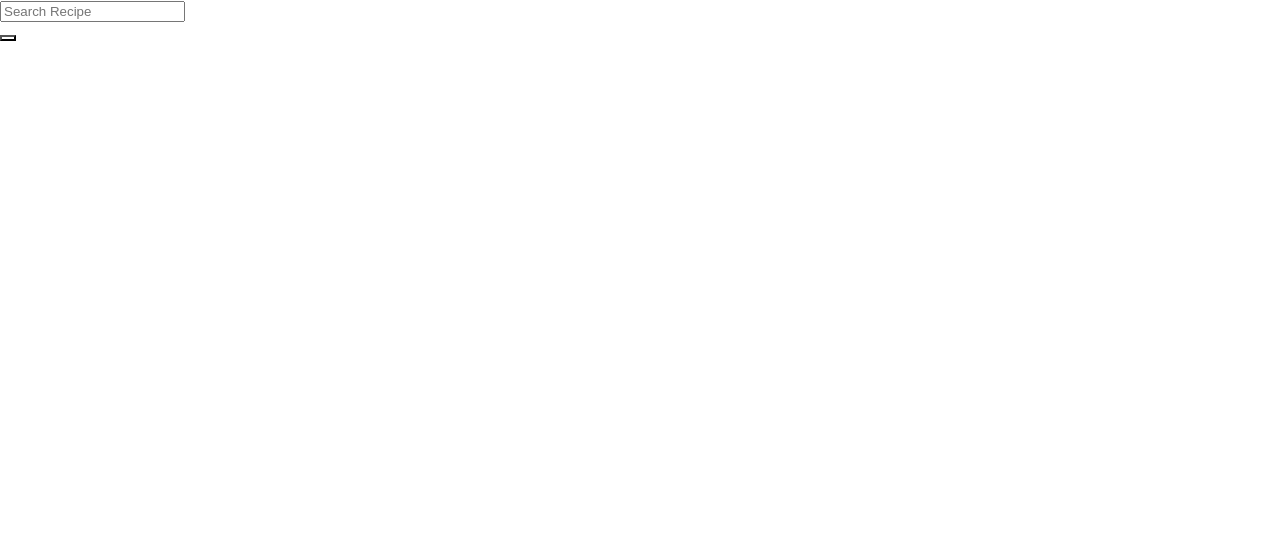
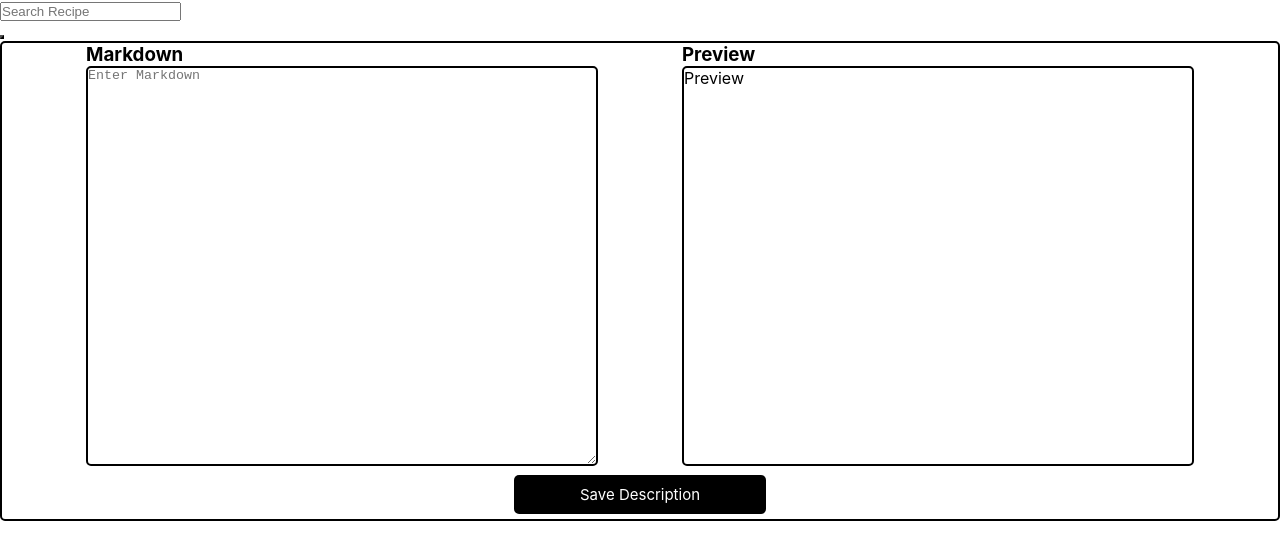
Before and after one commit to YotamGit/Recidex, a React (Create React App) app: page / in a window 1280 px wide. Shown: the top 560 px of the page. Built offline with nearby package versions, Linux system fonts and the light colour scheme.

Commit message:
add markdown editor

```diff
--- a/package.json
+++ b/package.json
@@ -6,6 +6,7 @@
     "@testing-library/jest-dom": "^5.15.1",
     "@testing-library/react": "^11.2.7",
     "@testing-library/user-event": "^12.8.3",
+    "marked": "^4.0.6",
     "react": "^17.0.2",
     "react-dom": "^17.0.2",
     "react-scripts": "4.0.3",
--- a/src/App.js
+++ b/src/App.js
@@ -1,5 +1,6 @@
 import Button from "./components/Button";
 import Search from "./components/Search";
+import MarkdownEditor from "./components/MarkdownEditor";
 import { useState } from "react";
 
 function App() {
@@ -11,6 +12,7 @@ function App() {
     <div>
       <Search onChange={onRecipeSearch} />
       <Button color="white" text={search} />
+      <MarkdownEditor submitText="Save Description" />
     </div>
   );
 }
--- /dev/null
+++ b/src/components/MarkdownEditor.js
@@ -0,0 +1,54 @@
+import { marked } from "marked";
+import { useState } from "react";
+import "../styles/MarkdownEditor.css";
+
+const MarkdownEditor = ({ submitText }) => {
+  const [markdown, setMarkdown] = useState("");
+
+  const markdownToHtml = (markdownText) => {
+    setMarkdown(markdownText);
+    document.getElementById("converted-markdown").innerHTML =
+      marked.parse(markdownText);
+    return;
+  };
+
+  const onSubmit = (e) => {
+    e.preventDefault();
+
+    if (!markdown) {
+      alert("Please enter content");
+      return;
+    } else {
+      var res = window.confirm("Save Recipe?");
+      if (res) {
+        markdownToHtml(markdown);
+        //return data here to parent element
+      }
+    }
+  };
+
+  return (
+    <form className="editor" onSubmit={onSubmit}>
+      <div className="text-box-container">
+        <div>
+          <h3>Markdown</h3>
+          <textarea
+            className="editor-text-box"
+            type="text"
+            placeholder="Enter Markdown"
+            onChange={(e) => markdownToHtml(e.target.value)}
+          />
+        </div>
+        <div>
+          <h3>Preview</h3>
+          <div id="converted-markdown" className="editor-text-box">
+            Preview
+          </div>
+        </div>
+      </div>
+      <input className="btn" type="submit" value={submitText} />
+    </form>
+  );
+};
+
+export default MarkdownEditor;
--- /dev/null
+++ b/src/styles/MarkdownEditor.css
@@ -0,0 +1,42 @@
+* {
+  box-sizing: border-box;
+  margin: 0;
+  padding: 0;
+}
+
+.btn {
+  display: inline-block;
+  background: #000;
+  color: #fff;
+  border: none;
+  padding: 10px 20px;
+  margin: 5px;
+  margin-left: 40vw;
+  margin-right: 40vw;
+  border-radius: 5px;
+  cursor: pointer;
+  text-decoration: none;
+  font-size: 15px;
+  font-family: inherit;
+}
+
+.editor {
+  border-radius: 5px;
+  border: 2px solid black;
+  display: flex;
+  flex-direction: column;
+}
+
+.editor-text-box {
+  border-radius: 5px;
+  border: 2px solid black;
+  width: 40vw;
+  height: 50vh;
+  overflow-y: auto;
+}
+
+.text-box-container {
+  display: flex;
+  justify-content: space-evenly;
+  flex-direction: row;
+}
```
Also changed, not shown: 1 other file (tests, documents, lock files or other folders).
